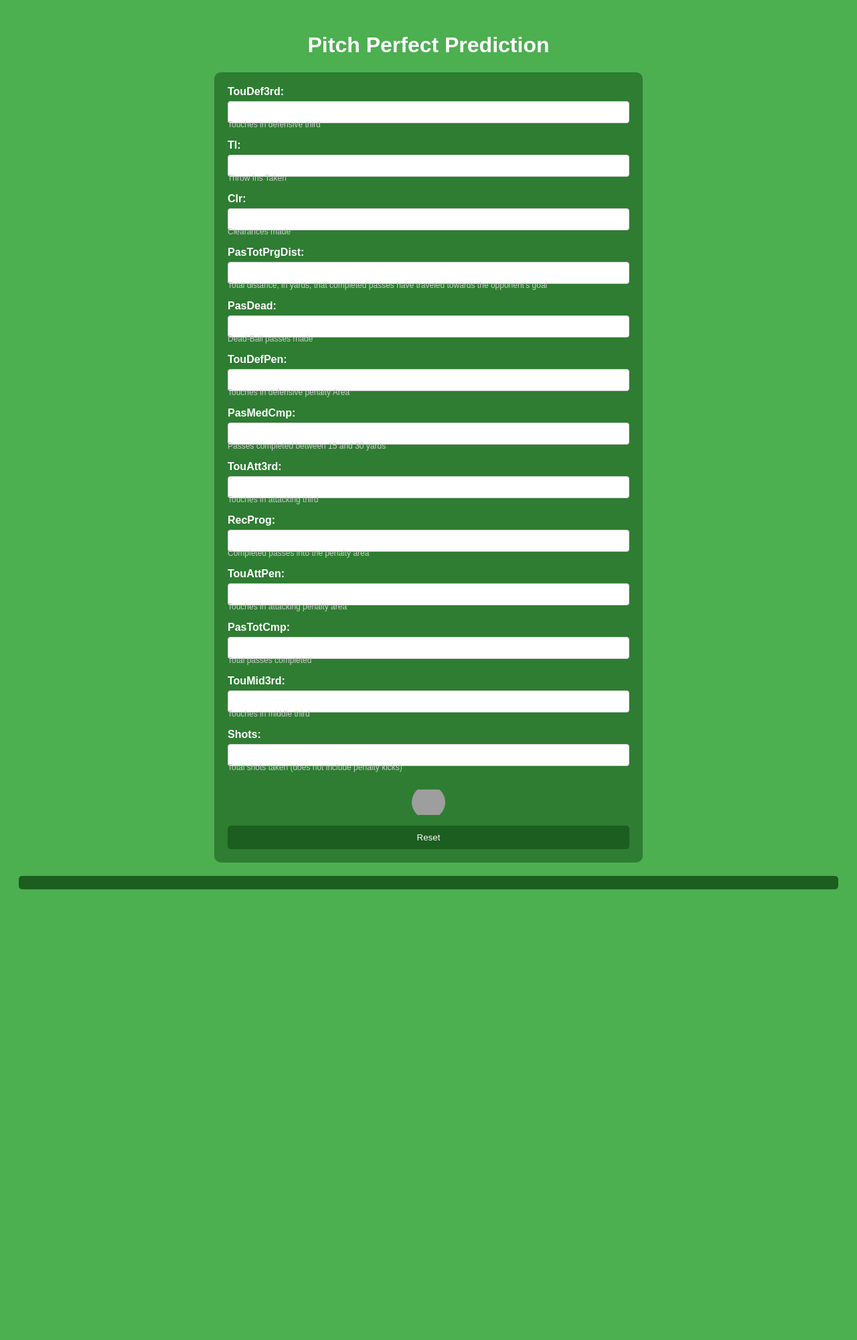
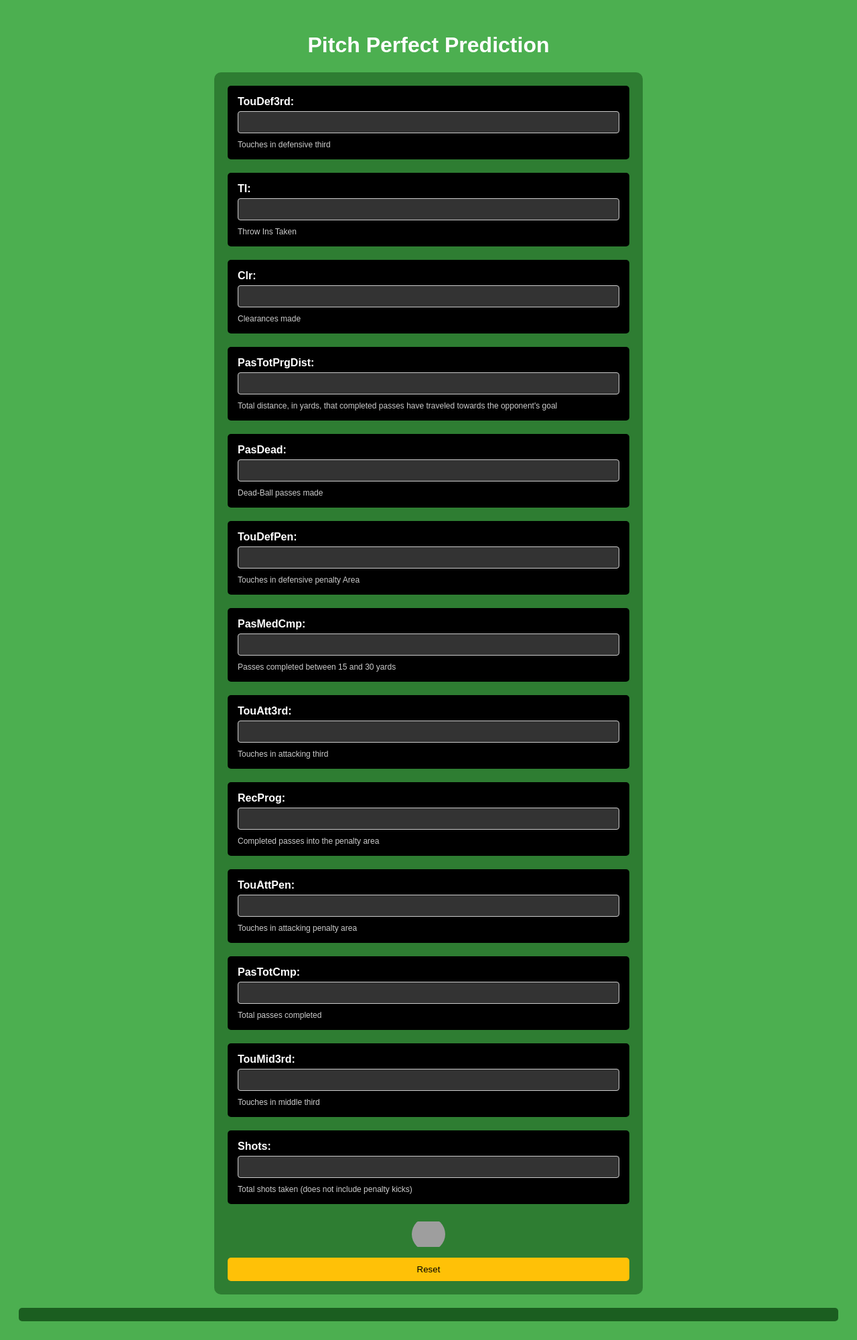
Before and after one commit to Fidot-2311/Dissertation, a Flask app: page / in a window 1280 px wide. Shown: the whole page at 67% size. Before the commit the page ends 1328 px from the top, so only its background shows below. Run offline with Flask 3, Linux system fonts and the light colour scheme; parts of the project's set-up code (start-up, migrations or seed data) failed here and were passed over; grey boxes are pictures that could not be loaded.

Commit message:
Add files via upload

```diff
--- a/templates/index.html
+++ b/templates/index.html
@@ -22,8 +22,10 @@
             border-radius: 10px;
         }
         .form-group {
-            margin-bottom: 15px;
-            position: relative;
+            margin-bottom: 20px; /* Increased margin-bottom for better spacing */
+            background-color: #000; /* Black background for form fields */
+            padding: 15px; /* Padding inside the form field */
+            border-radius: 5px; /* Rounded corners for form field background */
         }
         label {
             font-weight: bold;
@@ -33,8 +35,7 @@
         .description {
             font-size: 12px;
             color: #ccc;
-            margin-top: -5px;
-            margin-bottom: 10px;
+            margin-top: 10px; /* Moved down to avoid overlap */
         }
         input[type="number"] {
             width: 100%;
@@ -42,6 +43,8 @@
             box-sizing: border-box;
             border: 1px solid #ccc;
             border-radius: 4px;
+            background-color: #333; /* Dark background for input fields */
+            color: #fff; /* Light text color for input fields */
         }
         .football-btn {
             background: url('https://image.shutterstock.com/image-vector/vector-illustration-soccer-ball-isolated-260nw-1067199104.jpg') no-repeat center center;
@@ -56,8 +59,8 @@
             margin-top: 20px;
         }
         button {
-            background-color: #1B5E20; /* Darker button for better visibility */
-            color: white;
+            background-color: #FFC107; /* Updated color for better visibility */
+            color: #000; /* Dark text color for contrast */
             padding: 10px 15px;
             border: none;
             border-radius: 5px;
@@ -66,7 +69,7 @@
             margin-top: 10px;
         }
         button:hover {
-            background-color: #66BB6A; /* Hover effect */
+            background-color: #FFEB3B; /* Hover effect */
         }
         .result {
             margin-top: 20px;
```
